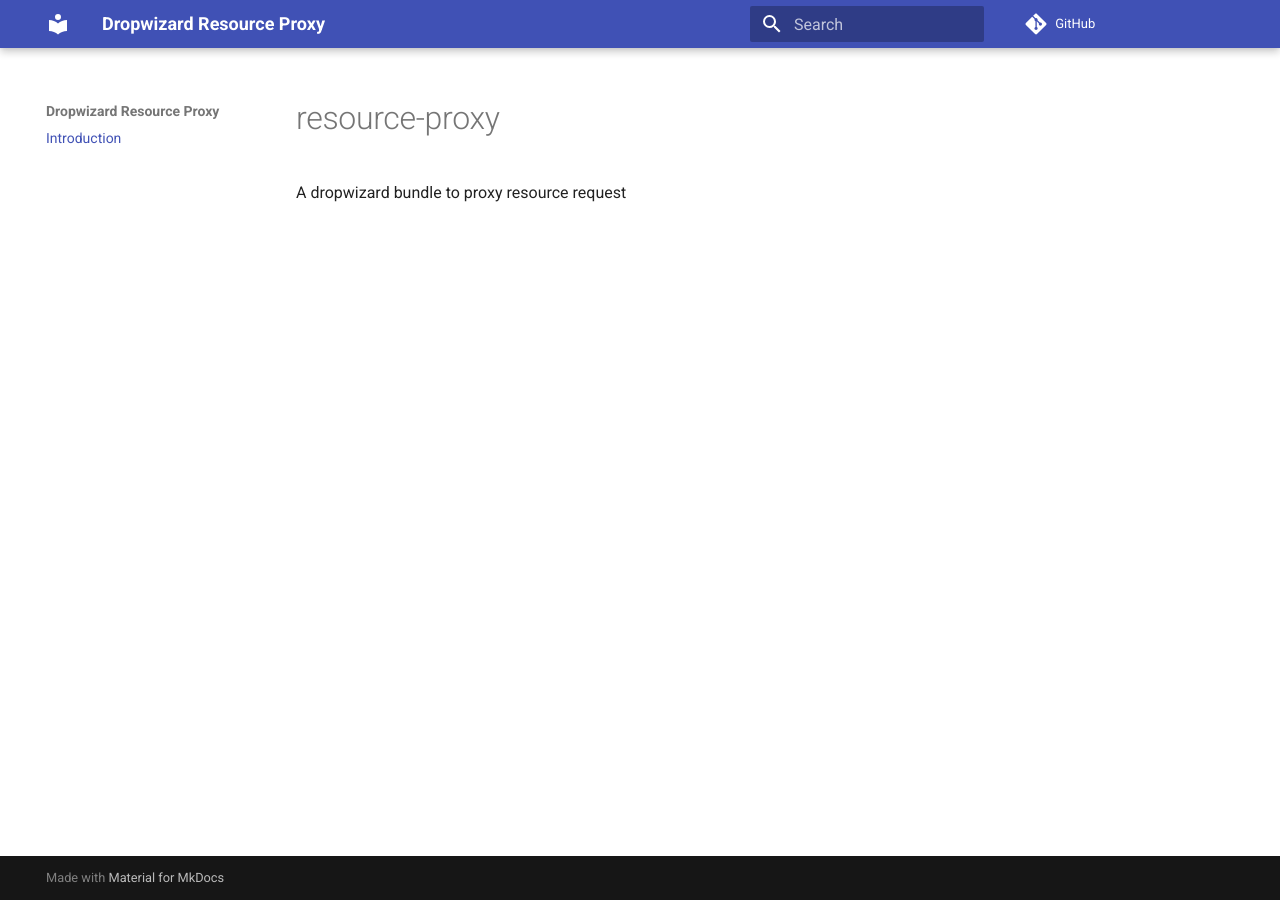
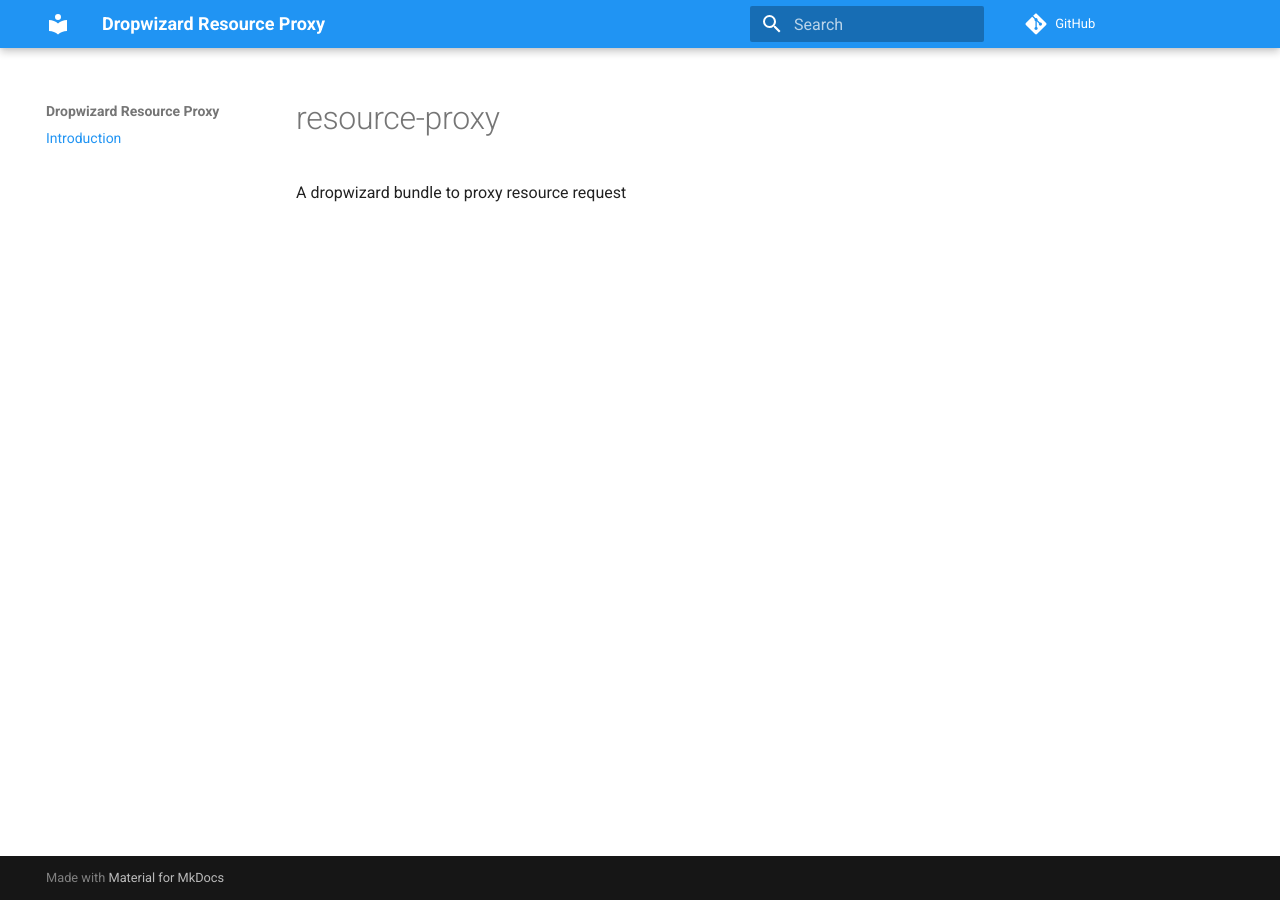
Before and after one commit to pradyothadavi/resource-proxy, an MkDocs documentation site: the page built from docs/index.md, in a window 1280 px wide. Built offline with MkDocs 1.6.1 and Material for MkDocs 9.7.7, drawn with Linux system fonts in a browser that asks for light colours; comment, search, counter and statistics services are not loaded.

Commit message:
Documentation

```diff
--- a/mkdocs.yml
+++ b/mkdocs.yml
@@ -6,6 +6,12 @@ site_author: Pradyot H Adavi
 
 theme:
   name: material
+  palette:
+    primary: 'blue'
+    accent: 'blue'
+    font:
+      text: 'Proxima Nova'
+      code: 'Proxima Nova'
 
 nav:
   - 'Introduction': index.md
```
Also changed, not shown: 1 other file.
